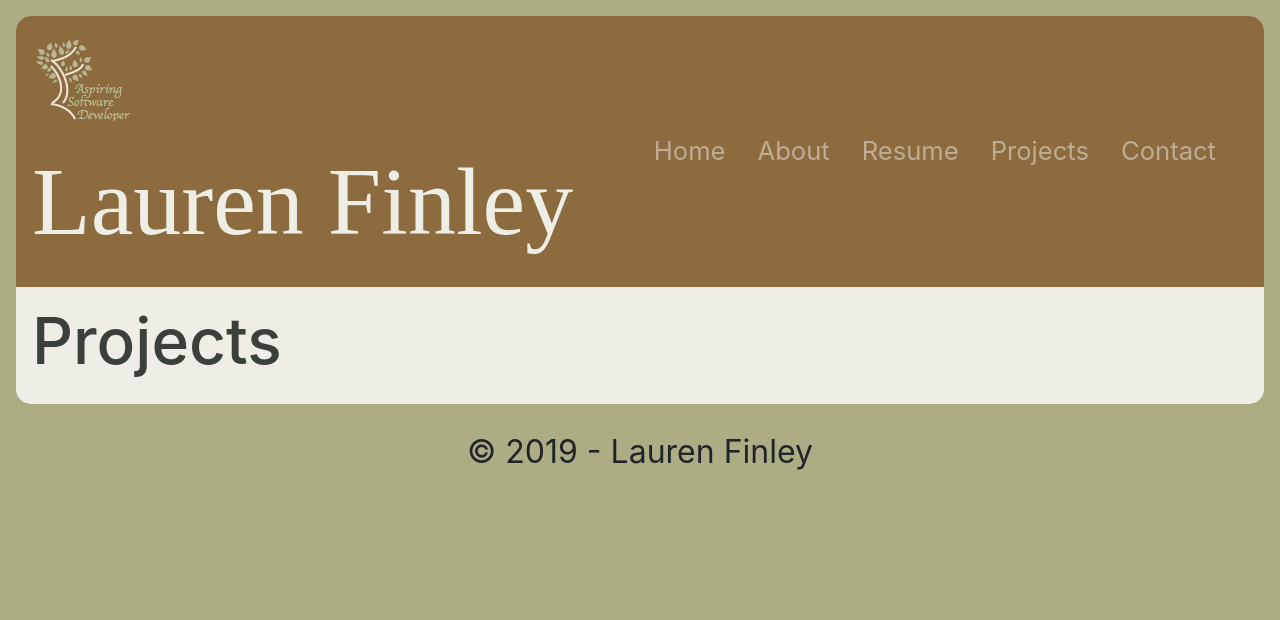
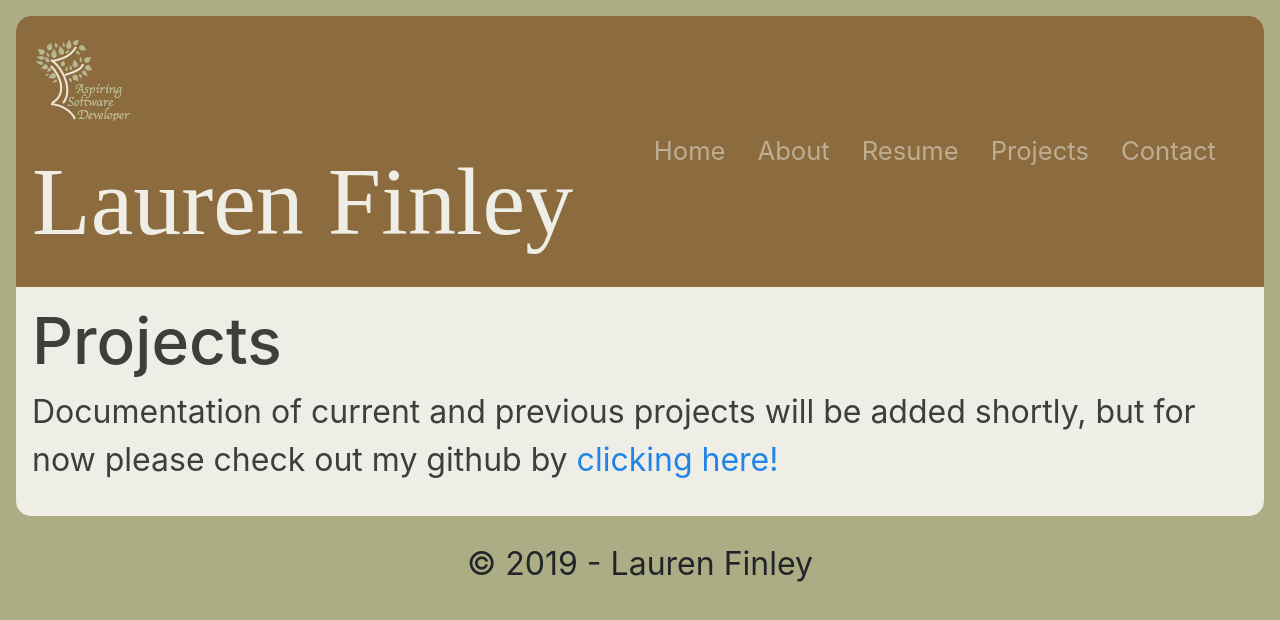
Before and after one commit to laurenoutloud/laurenoutloud.github.io, a React (Vite) app: page /projects in a window 1280 px wide. Shown: the top 620 px of the page. Built offline with nearby package versions, Linux system fonts and the light colour scheme.

Commit message:
add content to projects page

```diff
--- a/src/routes/Projects.js
+++ b/src/routes/Projects.js
@@ -1,13 +1,20 @@
-import React from 'react';
+import React from "react";
 
-class Projects extends React.Component{
-    render(){
-        return(
-        <div>
-            <h1>Projects</h1>
-        </div>
-        );
-    }
+class Projects extends React.Component {
+  render() {
+    return (
+      <div>
+        <h1>Projects</h1>
+        <p>
+          Documentation of current and previous projects will be added shortly,
+          but for now please check out my github by {" "}
+          <a href="https://github.com/laurenoutloud" target="_blank">
+          clicking here!
+          </a>
+        </p>
+      </div>
+    );
+  }
 }
 
 export default Projects;
--- a/src/routes/Resume.js
+++ b/src/routes/Resume.js
@@ -1,10 +1,11 @@
 import React from 'react';
-
+import resume from "../documents/resume.pdf";
 class Resume extends React.Component{
     render(){
         return(
             <div>
             <h1>Resume</h1>
+            <p>For a downloadable version, click <a href={resume} target="_blank">here</a>.</p>
             </div>
         );
     }
```
Also changed, not shown: 1 other file (tests, documents, lock files or other folders).
